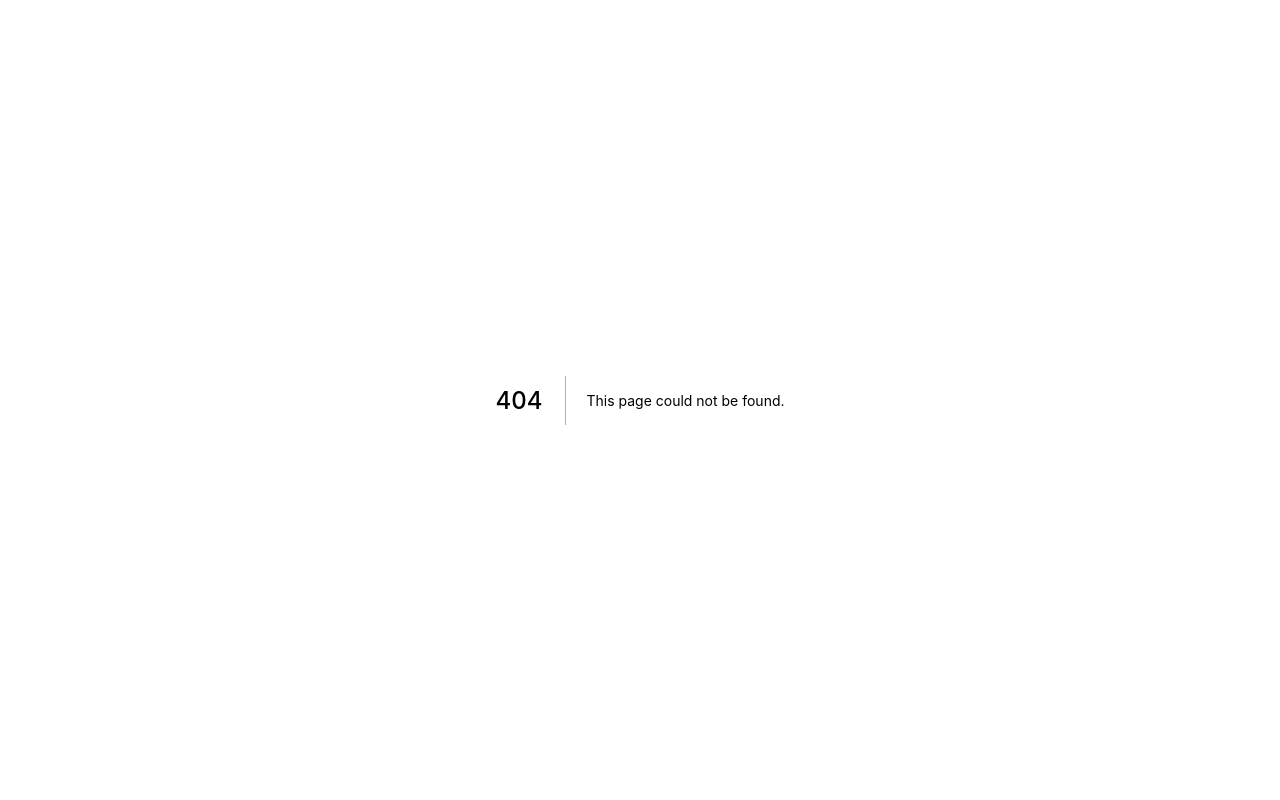
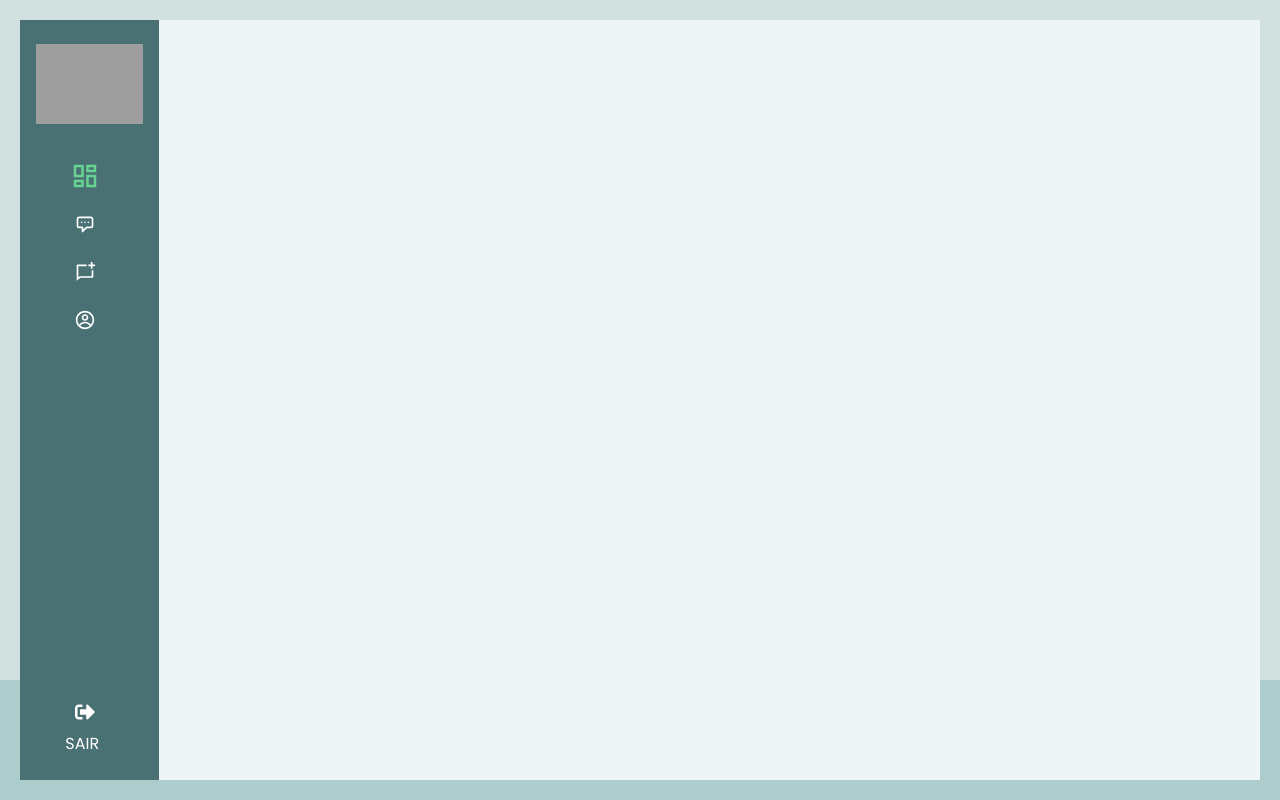
Before and after one commit to Josimar16/Message, a Next.js app in the folder web/: page /dashboard in a window 1280 px wide. Before the commit this address had no page. Built offline with nearby package versions, Linux system fonts and the light colour scheme; grey boxes are pictures that could not be loaded.

Commit message:
feat: :sparkles: Criando pagina de dashboard

```diff
--- /dev/null
+++ b/web/src/pages/dashboard.tsx
@@ -0,0 +1,43 @@
+import {
+  Box, Flex, useBreakpointValue
+} from '@chakra-ui/react';
+import Head from 'next/head';
+
+import { NavigationDrawerMini } from '../components/Navigation/NavigationDrawerMini';
+import { Profile } from '../components/Profile';
+
+export default function Dashboard() {
+  const breakpoint = useBreakpointValue({
+    base: '1120px',
+    md: '1480px'
+  });
+
+  return (
+    <>
+      <Head>
+        <title>Dashboard | Mensageria</title>
+        <meta name="description" content="Home do app de Portfólio" />
+      </Head>
+      <Box
+        as={Flex}
+        alignItems="center"
+        justifyContent="center"
+        bgGradient="linear(#D2E0E0 0%, #D2E0E0 25%, #D2E0E0 85%, #ADCCCC 85%)"
+      >
+        <Flex
+          width={breakpoint}
+          height="calc(100vh - 2.5rem)"
+          margin="1.25rem"
+          bg="#497173"
+          direction="row"
+        >
+          <NavigationDrawerMini />
+          <Flex flex="1" bg="#EFF5F5">
+
+          </Flex>
+        </Flex>
+      </Box>
+      <Profile />
+    </>
+  );
+}
```
